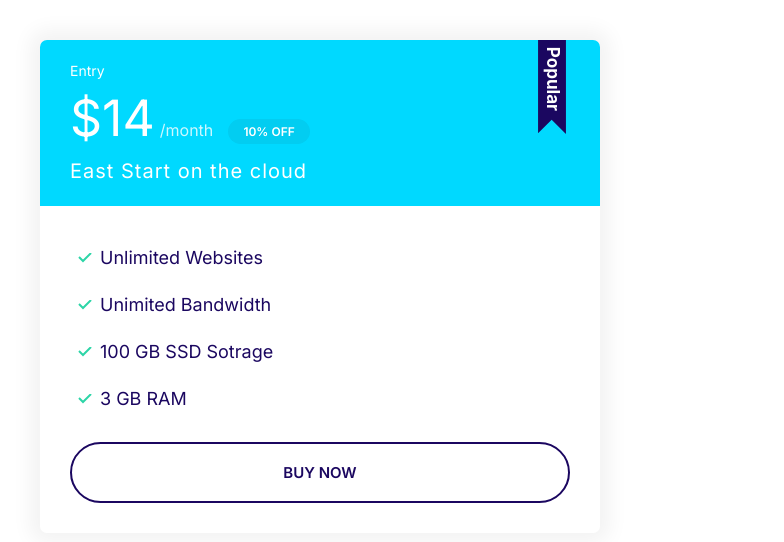
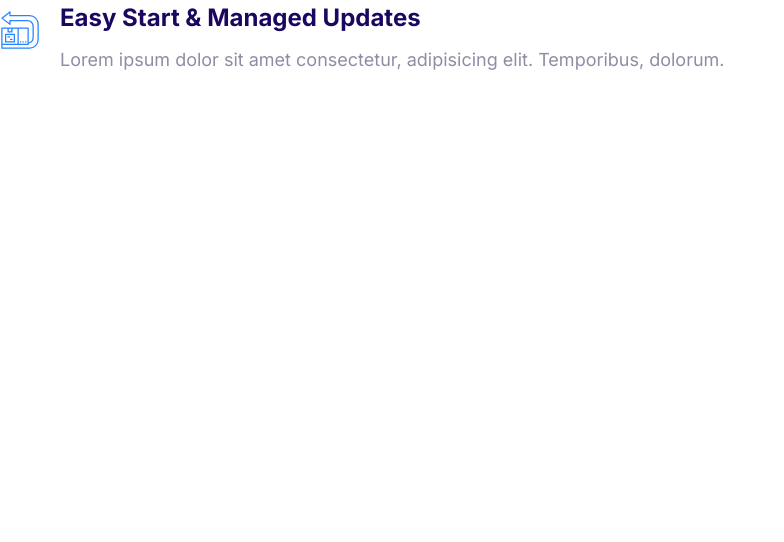
Before and after one commit to rawanwehbe/Cloud-services-website, a plain HTML site: page index.html in a window 1280 px wide. Shown: the whole page, without its empty margins (0-784 px from the left). Drawn offline with Linux system fonts and the light colour scheme.

Commit message:
mediaObjects

```diff
--- a/css/style.css
+++ b/css/style.css
@@ -291,3 +291,16 @@
     font-size: 1.6rem;
 }
 }
+/*media*/
+.media{
+    display: flex;
+}
+.media__title{
+    margin-top: 0;
+}
+.media__body{
+   margin: 0 2rem;
+}
+.media__image{
+    margin-top: 1rem;
+}
--- a/index.html
+++ b/index.html
@@ -15,26 +15,18 @@
     <link rel="stylesheet" href="css/style.css" />
   </head>
   <body>
-    <div style="width: 50%; padding: 4rem">
-      <div class="plan plan--popular">
-        <div class="card card--secondary">
-          <header class="card__header">
-            <h3 class="plan__name">Entry</h3>
-            <span class="plan__price">$14</span>
-            <span class="plan__billing-cycle">/month</span>
-            <span class="badge badge--secondary badge--small">10% OFF</span>
-            <span class="plan__description">East Start on the cloud</span>
-          </header>
-          <div class="card__body">
-            <ul class="list list--tick">
-              <li class="list__item">Unlimited Websites</li>
-              <li class="list__item">Unimited Bandwidth</li>
-              <li class="list__item">100 GB SSD Sotrage</li>
-              <li class="list__item">3 GB RAM</li>
-            </ul>
-            <button class="btn btn--outline btn--block">buy now</button>
-          </div>
-        </div>
+    <div class="media">
+      <div class="media__image">
+        <svg class="icon icon--primary">
+          <use xlink:href="images/sprite.svg#easy"></use>
+        </svg>
+      </div>
+      <div class="media__body">
+        <h3 class="media__title">Easy Start & Managed Updates</h3>
+        <p>
+          Lorem ipsum dolor sit amet consectetur, adipisicing elit. Temporibus,
+          dolorum.
+        </p>
       </div>
     </div>
   </body>
```
Also changed, not shown: components/mediaObjects.html (added, +14 -0 lines).
